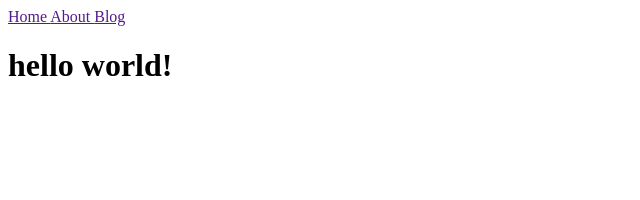
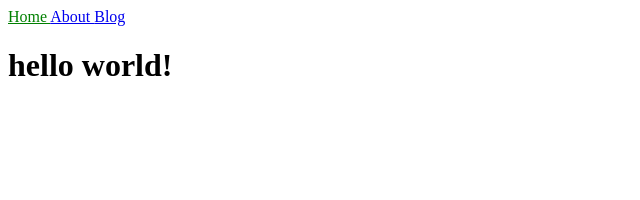
Before and after one commit to EvanBG42/personal-site, a Jekyll site: the page built from index.html, in a window 1280 px wide. Shown: the top 200 px of the page, without its empty margins (0-640 px from the left). Built offline with Jekyll 4.4.1, drawn with Linux system fonts in a browser that asks for light colours.

Commit message:
see previous commit comment

```diff
--- a/_includes/navigation.html
+++ b/_includes/navigation.html
@@ -2,7 +2,7 @@
     <!-- <a href="/" {% if page.url == "/" %}style="color:red;"{% endif %}>Home</a>
     <a href="/about.html" {% if page.url == "/about.html" %}style="color:red;"{% endif %}>About</a> -->
     {% for item in site.data.navigation %}
-        <a href="{{ item.url }}" {% if page.url == item.url %} class="current"{% endif %}>
+        <a href="{{ item.link }}" {% if page.url == item.link %} class="current"{% endif %}>
             {{ item.name }}
         </a>
     {% endfor %}
```
Also changed, not shown: 5 other files.
